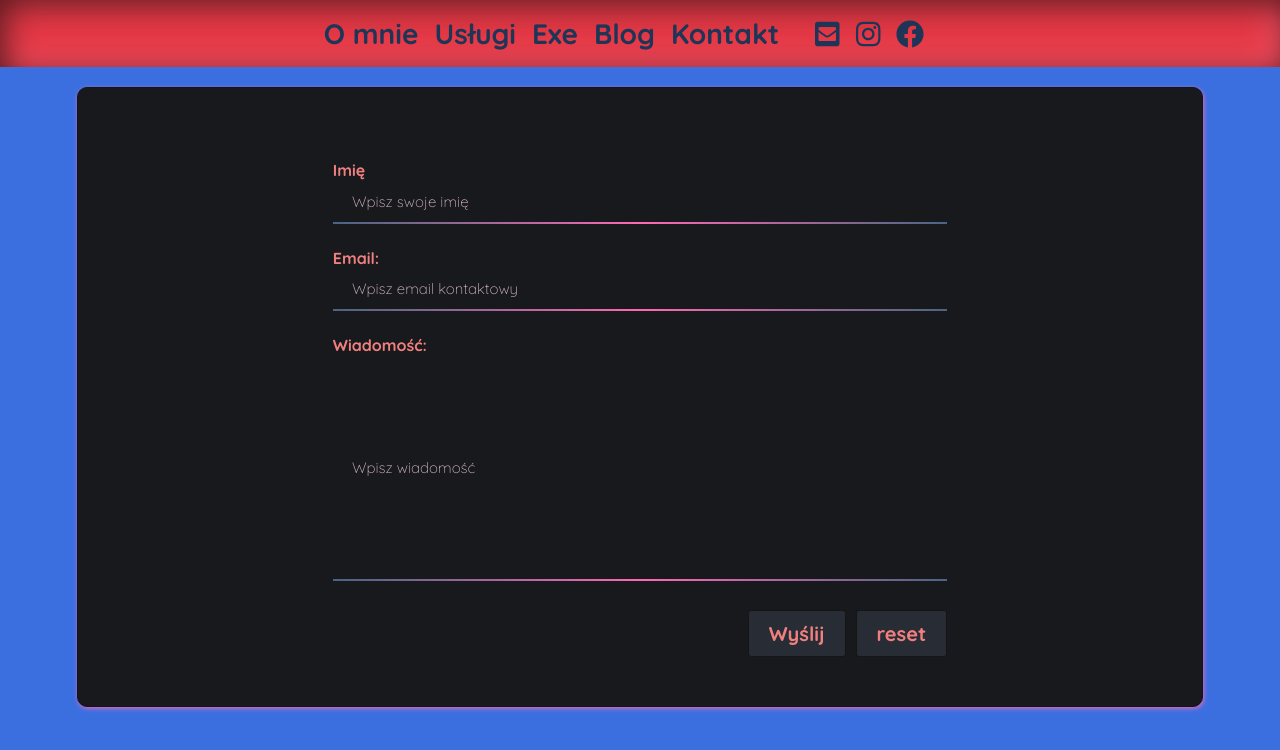
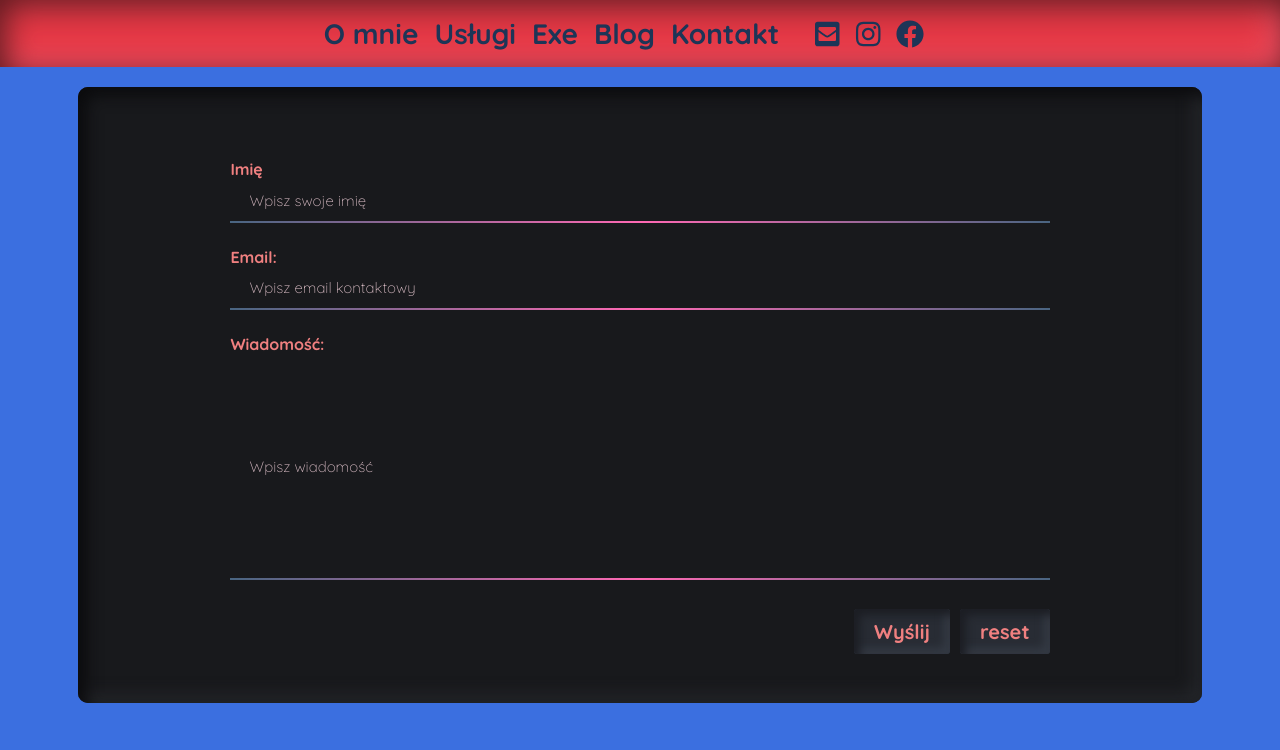
Before and after one commit to MaciejFigat/ninaHome, a React (Create React App) app in the folder frontend/: page /contact in a window 1280 px wide. Shown: the top 750 px of the page. Built offline with nearby package versions, Linux system fonts and the light colour scheme; no server answers.

Commit message:
styles upgrade for kettlebells and contact form

```diff
--- a/frontend/src/data/bubbles.js
+++ b/frontend/src/data/bubbles.js
@@ -10,14 +10,14 @@ const kettleData = [
     id: 2,
 
     xPosition: -350,
-    color: 'brown',
+    color: 'silver',
     yPosition: 2,
   },
   {
     id: 3,
 
     xPosition: 210,
-    color: 'darkgreen',
+    color: 'gold',
     yPosition: 2,
   },
 ]
--- a/frontend/src/data/kettlebells.js
+++ b/frontend/src/data/kettlebells.js
@@ -4,14 +4,14 @@ const kettleData2 = [
     title: 'Ćwicz',
     xPosition: -260,
     color: '#fec89a',
-    yPosition: 1,
+    yPosition: 2,
   },
   {
     id: 2,
     title: 'zdrowo',
     xPosition: -250,
     color: 'silver',
-    yPosition: 2,
+    yPosition: 1,
   },
   {
     id: 3,
--- a/frontend/src/screens/Home.js
+++ b/frontend/src/screens/Home.js
@@ -9,6 +9,7 @@ import { SectionDiv } from '../styles/sectionStyled'
 // import parrots2 from '../assets/parrots2.svg'
 import ParallaxTextBubble from '../components/animated/ParallaxTextBubble'
 import ContactIcons from '../components/ContactIcons'
+import ContactForm from '../components/ContactForm'
 import { AnimateSharedLayout } from 'framer-motion'
 
 // <SectionDiv id='home' backgroundImage={parrots2}>
@@ -52,6 +53,7 @@ const Home = () => {
 
       <SectionDiv id='ending'>
         {' '}
+        <ContactForm />
         <ParallaxTextBubble title={<ContactIcons />} kettleData={kettleData2} />
       </SectionDiv>
     </AnimateSharedLayout>
--- a/frontend/src/styles/contactForm.js
+++ b/frontend/src/styles/contactForm.js
@@ -3,13 +3,15 @@ import styled from 'styled-components'
 export const ResponsiveDiv = styled.div`
   display: grid;
   place-items: left;
-  border: 1px solid var(--color3-main);
+  /* border: 1px solid var(--color3-main); */
   border-radius: 10px;
   width: 80%;
   padding: 40px 50px 20px;
   margin-top: 1.25rem;
   background: var(--background2-main);
-  box-shadow: 0.05rem 0.1rem 0.3rem -0.03rem var(--color1-shadow);
+  box-shadow: inset 8px 8px 16px #0b0b0d, inset -8px -8px 16px #25272b;
+
+  /* box-shadow: 0.05rem 0.1rem 0.3rem -0.03rem var(--color1-shadow); */
 
   @media (max-width: 1024px) {
     padding: 20px 20px 20px;
@@ -28,7 +30,7 @@ export const ContactFormContainer = styled.div`
   place-items: center;
 `
 export const ContactFormStyled = styled.form`
-  width: 60%;
+  width: 80%;
   margin-top: 2rem;
   @media (min-width: 640px) and (max-width: 798px) {
     margin-top: 40px;
@@ -68,7 +70,7 @@ export const ContactField = styled.div`
         var(--color2-shadow)
       )
       1;
-    animation: 10s rotate linear infinite;
+    animation: 8s rotate linear infinite;
   }
 `
 
@@ -89,7 +91,7 @@ export const ContactFieldContent = styled.input`
   font-size: 15px;
   line-height: 1.2;
   padding: 0.8rem 1.2rem;
-  min-width: 60vw;
+  /* min-width: 60vw; */
   margin-bottom: 20px;
   transition: 1.9s;
   font-weight: 600;
@@ -127,14 +129,16 @@ export const SendButton = styled.button`
   font-size: 20px;
   font-weight: 700;
   color: var(--text-main);
+  background: var(--background1-main);
+  box-shadow: inset 6px 6px 9px #1c1e24, inset -6px -6px 9px #343a44;
+  /* box-shadow: inset 9px 9px 18px #22252c, inset -9px -9px 18px #2e333c; */
   text-align: center;
 
-  background: var(--background1-main);
-  border: 1px solid var(--color3-main);
+  /* border: 1px solid var(--color3-main); */
   transition: 0.5s;
   &:hover {
     transition: 0.5s;
-    border: 1px solid var(--text2-main);
+    /* border: 1px solid var(--text2-main); */
     box-shadow: 0.05rem 0.1rem 0.3rem -0.03rem var(--color1-shadow);
   }
   &:active {
--- a/frontend/src/styles/parallaxCompStyled.js
+++ b/frontend/src/styles/parallaxCompStyled.js
@@ -34,10 +34,12 @@ export const ParallaxBox = styled.div`
   background-color: ${(props) =>
     props.borderColor ? props.borderColor : 'cyan'};
 
-  box-shadow: 3px 6px 5px 0px var(--background1-main);
+  box-shadow: 3px 2px 5px 0px var(--background1-main);
+  z-index: 3;
   margin-left: auto;
   margin-right: auto;
   &:after {
+    z-index: -1;
     content: '';
     height: 100px;
     width: 80px;
@@ -46,10 +48,21 @@ export const ParallaxBox = styled.div`
     position: relative;
     top: -50px;
     border-radius: 35%;
+    /* box-shadow: 0.5px -2px 0px 0px var(--background1-main); */
   }
-  /* @media (max-width: 1190px) {
-    display: none;
-  } */
+  @media (max-width: 1190px) {
+    /* display: none; */
+    width: 100px;
+    height: 100px;
+    &:after {
+      content: '';
+      height: 45px;
+      width: 40px;
+      border-width: 20px;
+      position: relative;
+      top: -40px;
+    }
+  }
 `
 export const ParallaxBoxTwo = styled.div`
   min-width: min-content;
@@ -64,7 +77,6 @@ export const ParallaxBoxTwo = styled.div`
   /* background: #3b6fe0; */
   background: var(--background4-main);
   box-shadow: inset 5px 5px 10px #223f80, inset -5px -5px 10px #549fff;
-
   /* background-color: ${(props) =>
     props.borderColor ? props.borderColor : 'cyan'}; */
   border-radius: 50%;
@@ -108,7 +120,8 @@ export const ParallaxBoxThree = styled.div`
   }
   &:after {
     /* content: ${(props) => (props.title ? props.title : '')}; */
-
+    /* box-shadow: 0.5px -2px 0px 0px var(--background1-main); */
+    z-index: -1;
     content: '';
     font-weight: 600;
     font-size: 3rem;
@@ -121,6 +134,25 @@ export const ParallaxBoxThree = styled.div`
     top: -170px;
     border-radius: 35%;
   }
+  @media (max-width: 1190px) {
+    h4 {
+      position: relative;
+      top: 20px;
+    }
+    /* display: none; */
+    width: 100px;
+    height: 100px;
+    font-size: 1rem;
+    &:after {
+      content: '';
+      height: 45px;
+      width: 40px;
+      border-width: 20px;
+      position: relative;
+      top: -92px;
+      border-radius: 35%;
+    }
+  }
   /* @media (max-width: 1190px) {
     display: none;
   } */
--- a/frontend/src/styles/toasts.js
+++ b/frontend/src/styles/toasts.js
@@ -1,7 +1,7 @@
 import styled from 'styled-components'
 
 export const ToastDiv = styled.div`
-  position: absolute;
+  position: fixed;
   top: 100px;
   right: 30px;
   display: flex;
```
